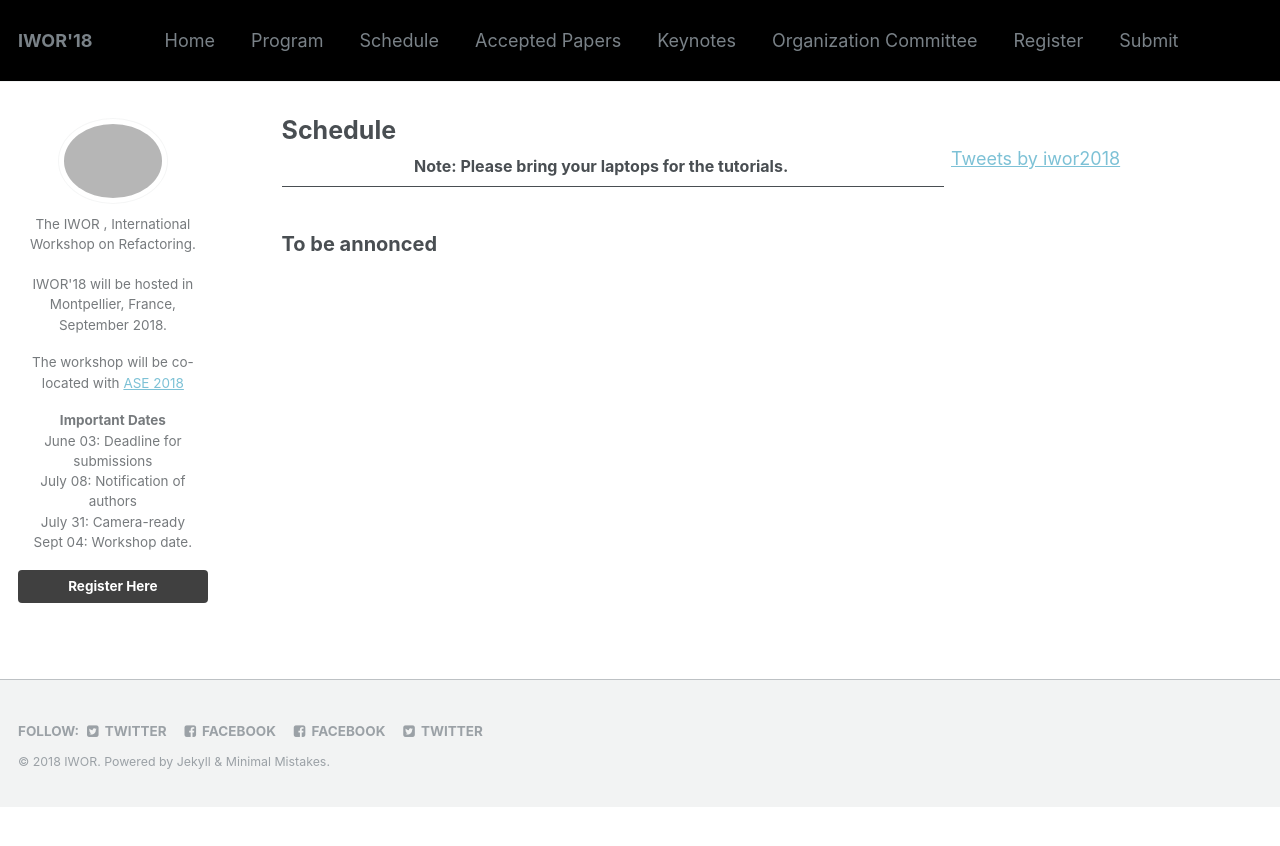
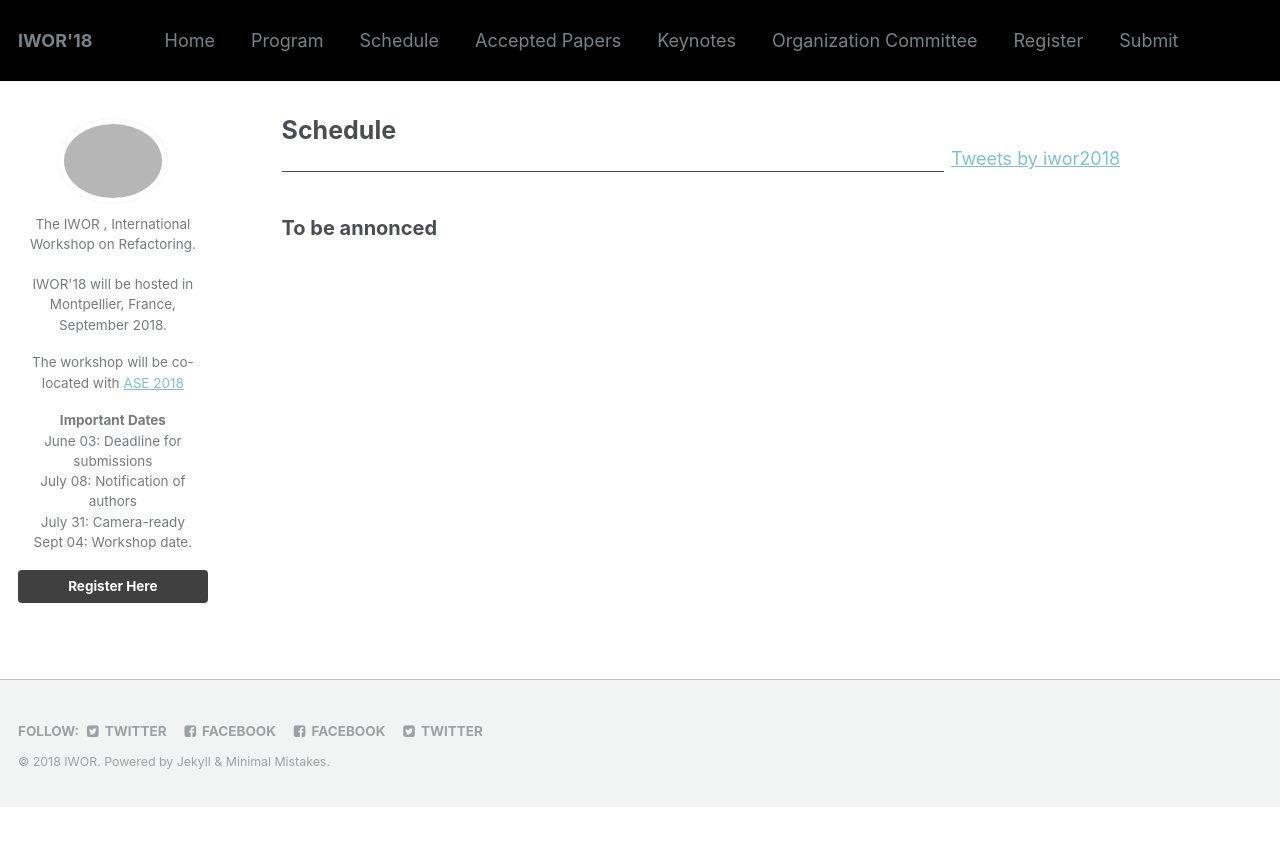
Before and after one commit to iwor/iwor2018, a Jekyll site: the page built from schedule/index.md, in a window 1280 px wide. Shown: the top 846 px of the page. Built offline with Jekyll 4.4.1, drawn with Linux system fonts in a browser that asks for light colours; comment, search, counter and statistics services are not loaded.

Commit message:
Update index.md

```diff
--- a/schedule/index.md
+++ b/schedule/index.md
@@ -8,7 +8,7 @@ title: "Schedule"
 
 <div class="container">
   <div class="talks">
-    <b>Note: Please bring your laptops for the tutorials.</b>
+
   </div>
 </div>
 
```
